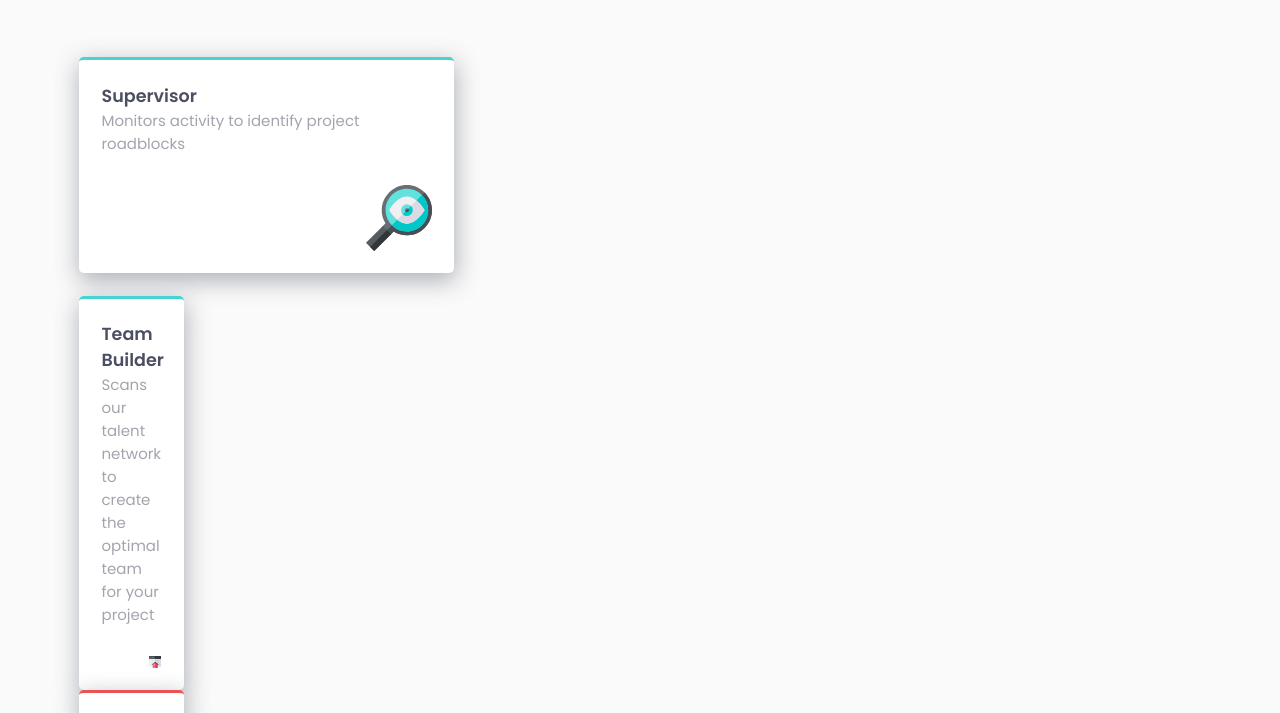
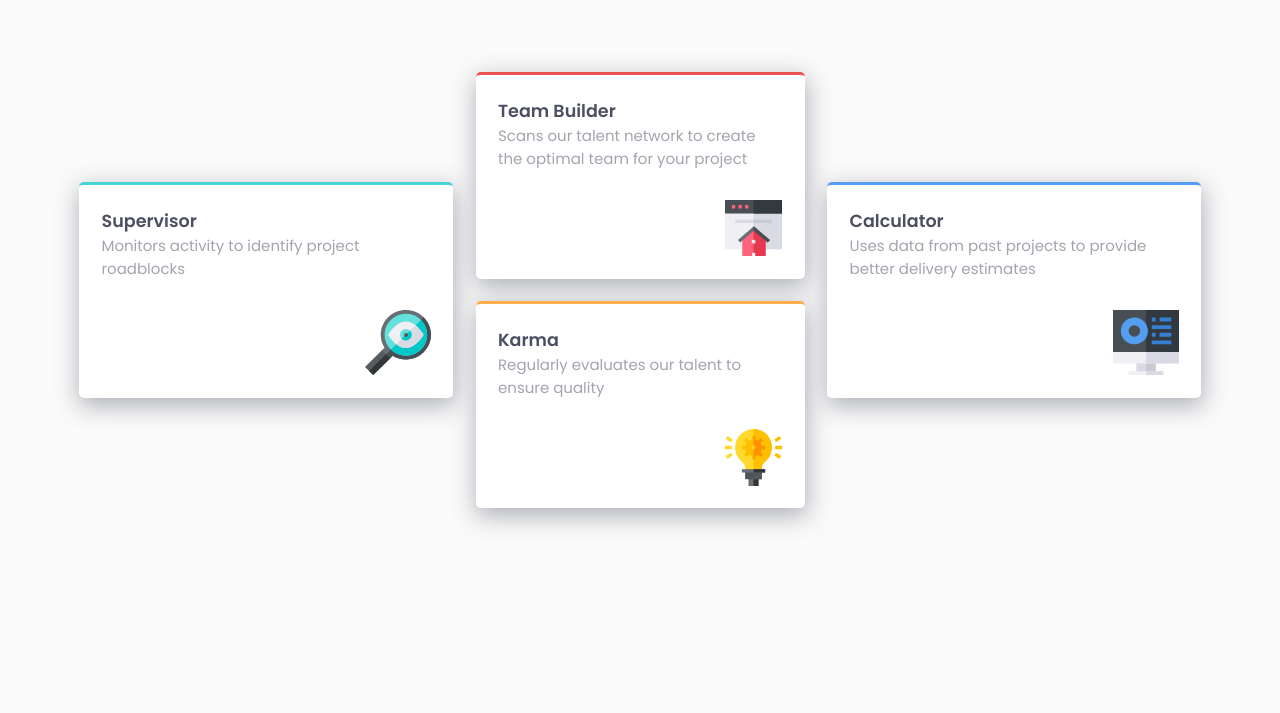
Before and after one commit to barka-dev/four-card-feature-section-master, a plain HTML site: page index.html in a window 1280 px wide. Shown: the part 192-905 px from the top of the page. After the commit the page ends 800 px from the top, so only its background shows below. Drawn offline with Linux system fonts and the light colour scheme.

Commit message:
Update style.css

```diff
--- a/style.css
+++ b/style.css
@@ -14,6 +14,9 @@
     --weight-level-1: 200;
     --weight-level-2: 400;
     --weight-level-3: 600;
+
+    /* Font size */
+    --font-size: 15px;
 }
 *{
     box-sizing:border-box;
@@ -23,7 +26,7 @@
 
 body{
     font-family: 'Poppins';
-    font-size:15px;
+    font-size:var(--font-size);
     font-weight: var(--weight-level-2);
     background-color: var(--very-light-gray);
 }
@@ -32,20 +35,20 @@ main{
     height:100vh;
     display:flex;
     justify-content:center;
-    /* align-items:center; */
+
 }
 main > article{
     width: 90%;
+    max-width: 23em;
     padding: 1em;
     margin-block-start: 3em;
-    margin-block-end: 3em;
 }
 
 header{
     text-align:center;
-    margin-block-end: 4em;
+    margin: auto;
+    margin-block-end: 5em;
     max-width:35em;
-    /* border:1px solid red; */
 }
 
 header p{
@@ -66,16 +69,14 @@ p{
     color: var(--grayish-blue);
 }
 
-section{
-    display:grid;
-    grid-template-columns: repeat(9, 1fr);
+section, section div{
+    display:flex;
+    flex-direction:column;
     gap:1.5em;
-    margin-block-start:1em;
-
+    align-items:center;
 }
 
 section article{
-    /* border:1px solid red; */
     grid-column: 1 / 10;
     max-width:25em;
     padding:1.5em;
@@ -104,14 +105,44 @@ section article:nth-of-type(1){
     border-top: 3px solid var(--cyan);
 }
 
-section article:nth-of-type(2){
+section div article:nth-of-type(1){
     border-top: 3px solid var(--red);
 }
 
-section article:nth-of-type(3){
+section div article:nth-of-type(2){
     border-top: 3px solid var(--orange);
 }
 
-section article:nth-of-type(4){
+section article:nth-of-type(2){
     border-top: 3px solid var(--blue);
 }
+
+@media screen and (min-width:600px){
+
+    :root{
+        --font-size: 12px;
+    }
+
+
+    main > article{
+        max-width: 80em
+    }
+
+    section{
+        flex-direction: row;
+        align-items:center;
+        justify-content:center;
+    }
+
+    .item{
+        flex: 1;
+    }
+
+}
+
+@media screen and (min-width:900px){
+
+    :root{
+        --font-size: 15px;
+    }
+}
```
